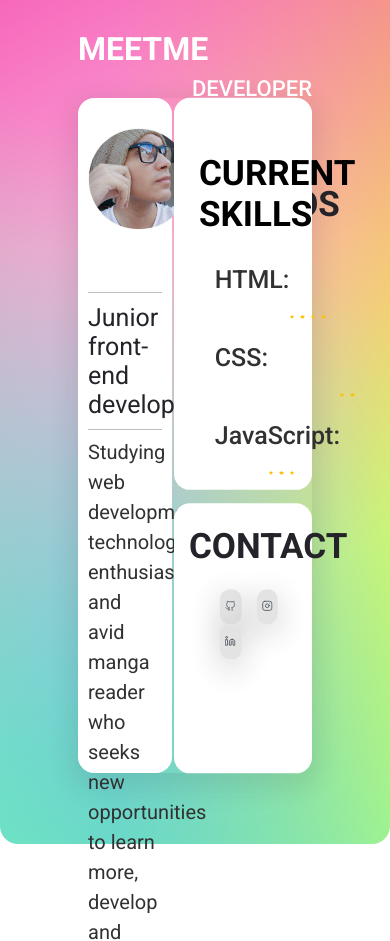
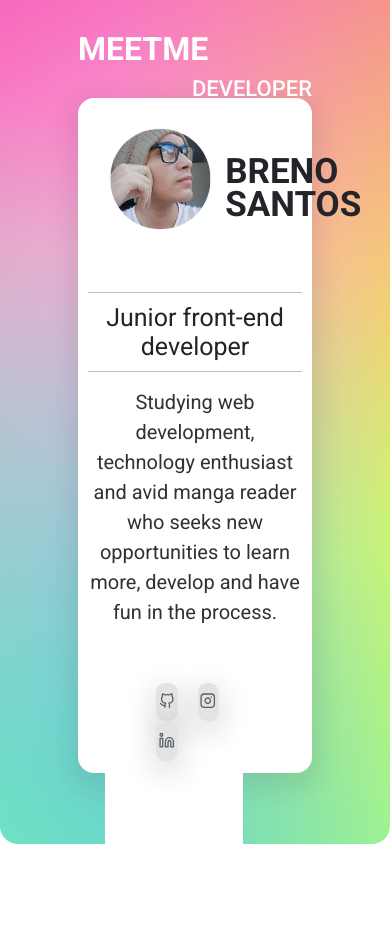
Before and after one commit to breno5g/breno5g.github.io, a plain HTML site: page index.html in a window 390 px wide. Shown: the top 941 px of the page. Drawn offline with Linux system fonts and the light colour scheme.

Commit message:
resonsividade mal feita

```diff
--- a/style.css
+++ b/style.css
@@ -258,3 +258,99 @@ section.rightSide .bottom button img {
     width: 50%;
     cursor: pointer;
 }
+
+/* =-=-=-=-= Responsividade =-=-=-=-= */
+
+@media screen and (max-width: 900px) {
+    body {
+        height: 100%;
+        overflow: hidden;
+    }
+    section.rightSide .top {
+        display: none;
+    }
+
+    section.leftSide {
+        width: 100%;
+    }
+
+    section.leftSide .image {
+        transform: translateX(23%);
+        border: none;
+    }
+
+    section.leftSide h2{
+        border-top: 1px solid rgb(189, 189, 189);
+        margin-bottom: none;
+        text-align: center;
+    }
+
+    section.leftSide p {
+        padding-top: 15px;
+        text-align: center;
+    }
+
+    section.rightSide .bottom{
+        width: 100%;
+        transform: translate(-50%, 190%);
+    }
+
+    section.rightSide .bottom h1{
+        display: none;
+    }
+    section.rightSide .bottom button{
+        margin-left: 30px;
+        width: 20%;
+    }
+
+    section.rightSide .bottom button img {
+        width: 75%;
+        cursor: pointer;
+    }
+}
+
+@media screen and (max-width: 600px) {
+    section.rightSide .top {
+        display: none;
+    }
+
+    section.leftSide {
+        width: 100%;
+    }
+
+    section.leftSide .image {
+        transform: translateX(10%);
+        border: none;
+    }
+
+    section.leftSide h2{
+        border-top: 1px solid rgb(189, 189, 189);
+        margin-bottom: none;
+        text-align: center;
+    }
+
+    section.leftSide p {
+        padding-top: 15px;
+        text-align: center;
+    }
+
+    section.rightSide .bottom{
+        width: 100%;
+        transform: translate(-50%, 211%);
+
+    }
+
+    section.rightSide .bottom h1{
+        display: none;
+    }
+
+    section.rightSide .bottom button{
+        margin-left: 20px;
+        width: 20%;
+    }
+
+    section.rightSide .bottom button img {
+        width: 75%;
+        cursor: pointer;
+    }
+}
```
